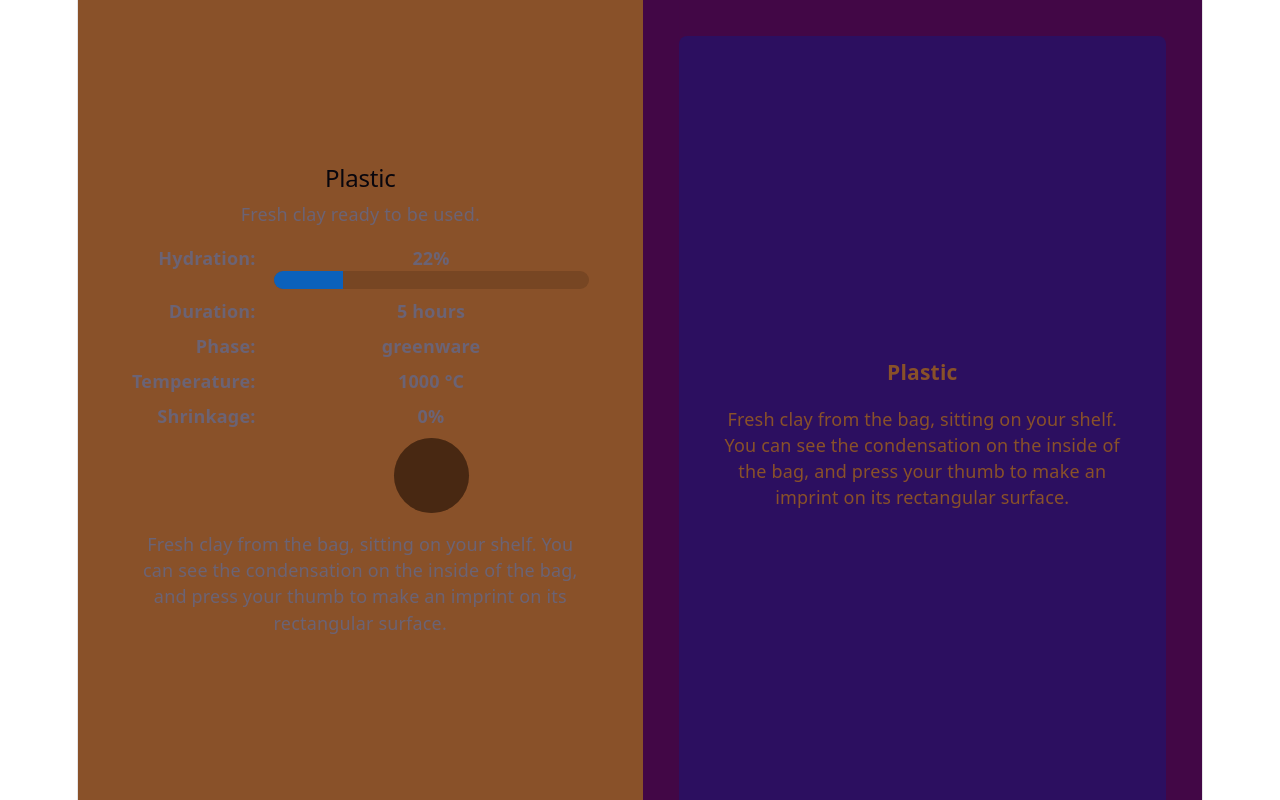
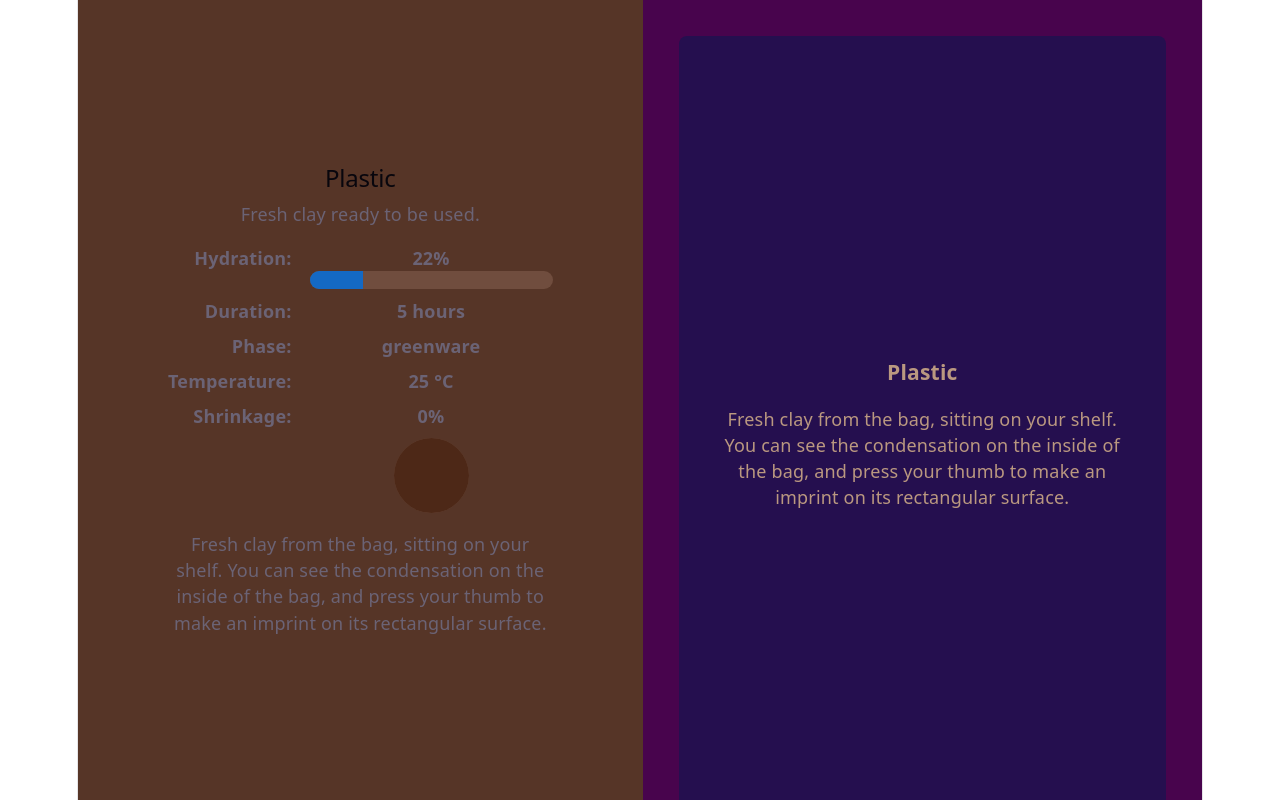
Before and after one commit to Vebop/epo-hw, a React (Vite) app: page / in a window 1280 px wide. Shown: the top 800 px of the page. Built offline with nearby package versions, Linux system fonts and the light colour scheme.

Commit message:
Animate temperature according to firing, update all colors

```diff
--- a/src/App.css
+++ b/src/App.css
@@ -1,3 +1,16 @@
+:root {
+    --color-kiln-cold: var(--color-background-clay);
+    --color-kiln-warm: #7c2b2bc7; /* amber */
+    --color-kiln-hot: #a32e2e; /* amber */
+    --color-kiln-glow-hot: 0 0 60px rgb(189, 43, 43);
+
+    --color-background-clay: #563527; /* orange-brown */
+
+    --color-water: #1469c4; /* blue */
+    --color-background-icons: #704d3e; /* brown */
+    --color-shrinkage-fill: #4b2615ed; /* dark brown */
+ }
+
 .app-layout {
    display: flex;
    margin: 0;
@@ -16,7 +29,7 @@
    display: flex;
    flex-direction: column;
    justify-content: center;
-   background-color: #895129;
+   background-color: var(--color-background-clay);
    padding: 3rem;
  }
 
@@ -26,7 +39,7 @@
    margin: 0;
    box-sizing: border-box;
    padding: 2rem;
-   background-color: #420746;
+   background-color: #48044d;
    width: 50vw;
  }
 
@@ -34,14 +47,20 @@
    margin: 0;
    box-sizing: border-box;
    padding: 2rem;
-   background-color: #2c0f60;
-   color: #895129;
+   background-color: #250f4f;
+   color: #ba9880;
    border-radius: 8px;
    margin-bottom: 25vh;
    min-height: 97vh;
    display: flex;
    flex-direction: column;
    justify-content: center;
+ }
+
+ .ceramic-visual {
+    padding: 2rem;
+    background-color: var(--color-background-clay);
+    transition: background-color 0.8s ease-out, box-shadow 0.8s ease-out;
  }
 
  .ceramic-visual dl {
@@ -67,14 +86,14 @@
  .hydration-bar {
    width: 100%;
    height: 1rem;
-   background-color: #774623;
+   background-color: var(--color-background-icons);
    border-radius: 0.5rem;
    overflow: hidden;
  }
 
  .hydration-fill {
    height: 100%;
-   background-color: #0b61bc;
+   background-color: var(--color-water);
    transition: width 0.8s ease-out;
  }
 
@@ -83,7 +102,7 @@
     height: 75px;
     width: 75px;
     display: flex;
-    background-color: #6e4120;
+    background-color: var(--color-background-icons);
     border-radius: 100%;
     justify-content: center;
     align-items: center;
@@ -94,7 +113,7 @@
     height: 100%;
     width: 100%;
     display: flex;
-    background-color: #482812;
+    background-color: var(--color-shrinkage-fill);
     border-radius: 50%;
     transition: transform 0.8s ease-out;
  }
--- a/src/components/CeramicVisual.tsx
+++ b/src/components/CeramicVisual.tsx
@@ -2,8 +2,18 @@
 import type { CeramicType } from '../types/ceramics';
 
 function CeramicVisual({ceramic}: {ceramic: CeramicType}) {
+    let temperatureColor = "var(--color-kiln-cold)"; // default color for low temperature
+    let boxShadow = "none";
+
+    if (ceramic.temperature >= 1000 && ceramic.temperature < 1300) {
+        temperatureColor = "var(--color-kiln-warm)";
+    } else if (ceramic.temperature >= 1300) {
+        temperatureColor = "var(--color-kiln-hot)";
+        boxShadow = "var(--color-kiln-glow-hot)";
+    }
+
   return (
-    <section className="ceramic-visual">
+    <section className="ceramic-visual" style={{backgroundColor: temperatureColor, boxShadow: boxShadow}}>
       <h2>{ceramic.stageName}</h2>
       <p>{ceramic.description}</p>
       <dl>
--- a/src/data/phases.ts
+++ b/src/data/phases.ts
@@ -8,7 +8,7 @@ let plastic: CeramicType = {
   hydration: 22, //17-23%
   duration: 5,
   phase: "greenware",
-  temperature: 1000,
+  temperature: 25,
   shrinkage: 0,
   blurb: "Fresh clay from the bag, sitting on your shelf. You can see the condensation on the inside of the bag, and press your thumb to make an imprint on its rectangular surface.",
 };
@@ -21,7 +21,7 @@ let wedging: CeramicType = {
   hydration: 20, //17-23%
   duration: 5,
   phase: "greenware",
-  temperature: 1000,
+  temperature: 25,
   shrinkage: 0,
   blurb: "Shaping your fresh clay into a shape to throw. If handbuilding, you can skip this stage. If you are using clay you have previously worked with this step can help wake up the clay and make the texture and moisture level more uniform again, removing impurities.",
 };
@@ -34,7 +34,7 @@ let throwing: CeramicType = {
     hydration: 21, //20-22%
     duration: 5,
     phase: "greenware",
-    temperature: 1000,
+    temperature: 25,
     shrinkage: 0,
     blurb: ""
 };
@@ -47,7 +47,7 @@ let handbuilding: CeramicType = {
     hydration: 19, //18-20%
     duration: 5,
     phase: "greenware",
-    temperature: 1000,
+    temperature: 25,
     shrinkage: 0,
     blurb: ""
 };
@@ -60,7 +60,7 @@ let leatherhard: CeramicType = {
     hydration: 14, //12-15%
     duration: 5,
     phase: "greenware",
-    temperature: 1000,
+    temperature: 25,
     shrinkage: 5,
     blurb: ""
 };
@@ -73,7 +73,7 @@ let drying: CeramicType = {
     hydration: 5,
     duration: 5,
     phase: "greenware",
-    temperature: 1000,
+    temperature: 20,
     shrinkage: 8,
     blurb: ""
 };
@@ -99,7 +99,7 @@ let glaze: CeramicType = {
     hydration: 3, //2-4%
     duration: 5,
     phase: "bisqueware",
-    temperature: 1000,
+    temperature: 25,
     shrinkage: 10,
     blurb: ""
 };
@@ -112,7 +112,7 @@ let firing: CeramicType = {
     hydration: 0,
     duration: 5,
     phase: "firing-stoneware",
-    temperature: 1000,
+    temperature: 1300,
     shrinkage: 15, //4-15%
     blurb: ""
 };
```
